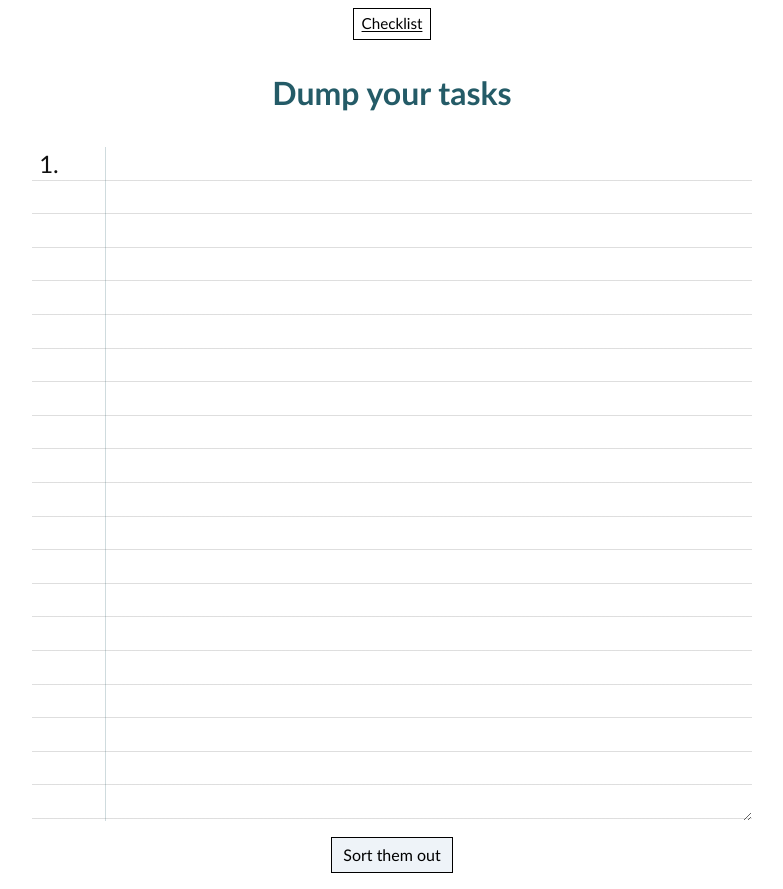
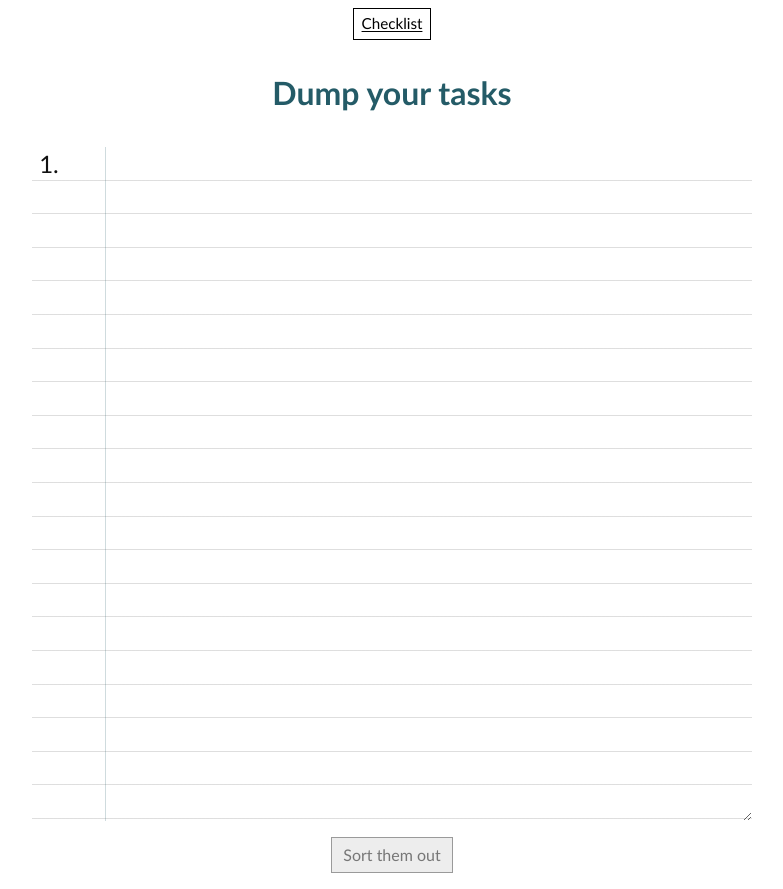
Before and after one commit to shoxurhmirzo/checklist, a React (Vite) app: page / in a window 1280 px wide. Both pictures are taken after a click on the button "D&Q". Shown: the whole page, without its empty margins (248-1031 px from the left). Built offline with nearby package versions, Linux system fonts and the light colour scheme.

Commit message:
Require five tasks before sorting

```diff
--- a/src/App.tsx
+++ b/src/App.tsx
@@ -29,6 +29,7 @@ const A4_LANDSCAPE_RATIO = 297 / 210;
 const DIVIDE_AND_CONQUER_PROTECTED_LENGTH = DEFAULT_DIVIDE_AND_CONQUER_TEXT.length;
 const DIVIDE_AND_CONQUER_ROW_SUFFIX = DEFAULT_DIVIDE_AND_CONQUER_TEXT.slice(2);
 const COMPLETED_MAGNETIC_DISTANCE = 60;
+const MIN_DIVIDE_AND_CONQUER_TASKS_TO_SORT = 5;
 
 type AppView = 'checklist' | 'divideAndConquer' | 'sortBoard';
 
@@ -146,16 +147,18 @@ const makeDivideAndConquerTaskId = () =>
     ? crypto.randomUUID()
     : `${Date.now()}-${Math.random().toString(16).slice(2)}`;
 
-const parseDivideAndConquerTasks = (value: string): DivideAndConquerTask[] =>
+const getDivideAndConquerTaskTexts = (value: string) =>
   value
     .split('\n')
     .map((line) => line.replace(/^\s*\d+\.\s*/, '').trim())
-    .filter((line) => line.length > 0)
-    .map((text) => ({
-      id: makeDivideAndConquerTaskId(),
-      text,
-      bucket: 'unassigned' as const,
-    }));
+    .filter((line) => line.length > 0);
+
+const parseDivideAndConquerTasks = (value: string): DivideAndConquerTask[] =>
+  getDivideAndConquerTaskTexts(value).map((text) => ({
+    id: makeDivideAndConquerTaskId(),
+    text,
+    bucket: 'unassigned' as const,
+  }));
 
 const formatDivideAndConquerTasksText = (tasks: DivideAndConquerTask[]) =>
   tasks.map((task, index) => buildDivideAndConquerLine(index + 1, task.text)).join('\n');
@@ -313,6 +316,8 @@ const App = () => {
     completed: divideAndConquerItems.filter((item) => item.bucket === 'completed'),
   } as const;
   const completedTasks = divideAndConquerBuckets.completed;
+  const divideAndConquerTaskCount = getDivideAndConquerTaskTexts(divideAndConquerText).length;
+  const canSortDivideAndConquerTasks = divideAndConquerTaskCount >= MIN_DIVIDE_AND_CONQUER_TASKS_TO_SORT;
 
   const updateDivideAndConquerTaskText = (taskId: string, text: string) => {
     const nextItems = divideAndConquerItems.map((item) => (item.id === taskId ? { ...item, text } : item));
@@ -677,8 +682,8 @@ const App = () => {
   const handleStartSorting = () => {
     const tasks = parseDivideAndConquerTasks(divideAndConquerText);
 
-    if (tasks.length === 0) {
-      setStatus('Add at least one task before sorting');
+    if (tasks.length < MIN_DIVIDE_AND_CONQUER_TASKS_TO_SORT) {
+      setStatus(`Add at least ${MIN_DIVIDE_AND_CONQUER_TASKS_TO_SORT} tasks before sorting`);
       return;
     }
 
@@ -866,7 +871,17 @@ const App = () => {
                 spellCheck
               />
               <div className="dq-editor-actions">
-                <button type="button" className="sort-out-button" onClick={handleStartSorting}>
+                <button
+                  type="button"
+                  className="sort-out-button"
+                  onClick={handleStartSorting}
+                  disabled={!canSortDivideAndConquerTasks}
+                  title={
+                    canSortDivideAndConquerTasks
+                      ? 'Sort tasks'
+                      : `Add at least ${MIN_DIVIDE_AND_CONQUER_TASKS_TO_SORT} tasks to sort`
+                  }
+                >
                   Sort them out
                 </button>
               </div>
--- a/src/styles.css
+++ b/src/styles.css
@@ -278,6 +278,15 @@ button:focus-visible {
   background: #eef3f8;
   color: #000;
   padding: 0.35rem 0.7rem;
+}
+
+.sort-out-button:disabled,
+.sort-out-button:disabled:hover {
+  border-color: #9a9a9a;
+  background: #ededed;
+  color: #777;
+  cursor: not-allowed;
+  box-shadow: none;
 }
 
 .sort-board-page {
```
